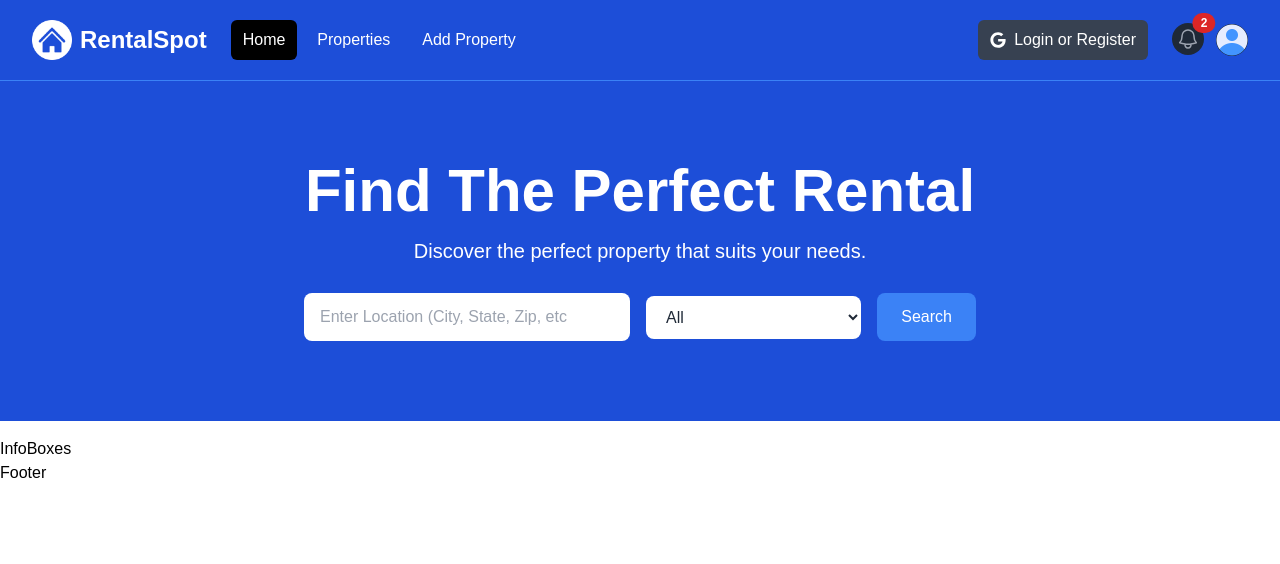
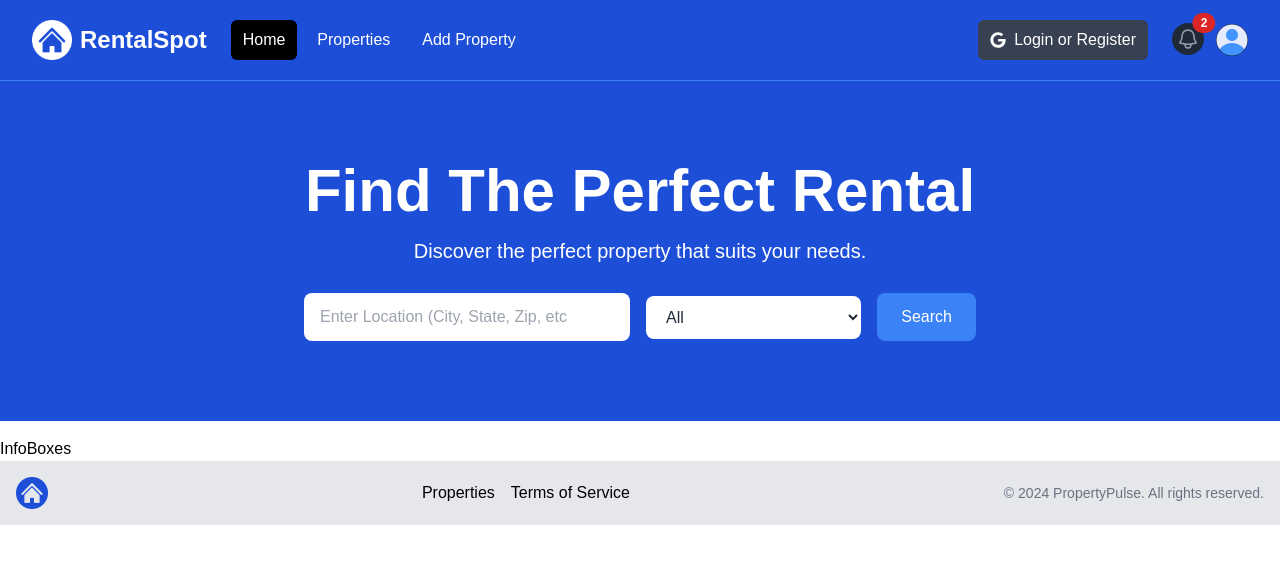
Before and after one commit to shukrat29/rs, a Next.js app: page / in a window 1280 px wide. Shown: the top 564 px of the page. Built offline with nearby package versions, Linux system fonts and the light colour scheme.

Commit message:
complete footer

```diff
--- a/components/Footer.jsx
+++ b/components/Footer.jsx
@@ -1,7 +1,34 @@
 import React from "react";
+import Link from "next/link";
+import Image from "next/image";
+import logo from "@/assets/images/logo.png";
 
 const Footer = () => {
-  return <div>Footer</div>;
+  const currentYear = new Date().getFullYear();
+  return (
+    <footer className="bg-gray-200 py-4 mt-auto">
+      <div className="container mx-auto flex flex-col md:flex-row items-center justify-between px-4">
+        <div className="mb-4 md:mb-0">
+          <Image src={logo} alt="Logo" className="h-8 w-auto" />
+        </div>
+        <div className="flex flex-wrap justify-center md:justify-start mb-4 md:mb-0">
+          <ul className="flex space-x-4">
+            <li>
+              <Link href="/properties">Properties</Link>
+            </li>
+            <li>
+              <Link href="/">Terms of Service</Link>
+            </li>
+          </ul>
+        </div>
+        <div>
+          <p className="text-sm text-gray-500 mt-2 md:mt-0">
+            &copy; {currentYear} PropertyPulse. All rights reserved.
+          </p>
+        </div>
+      </div>
+    </footer>
+  );
 };
 
 export default Footer;
```
